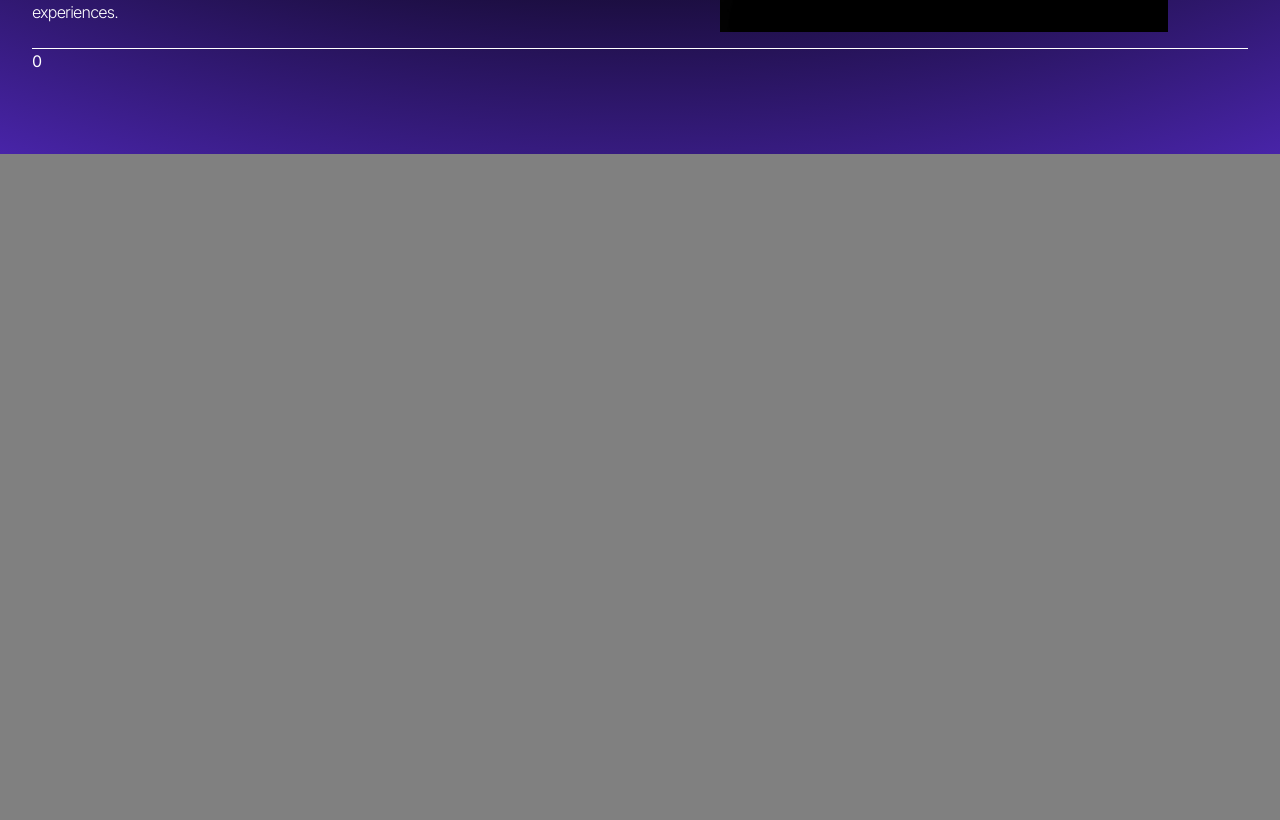
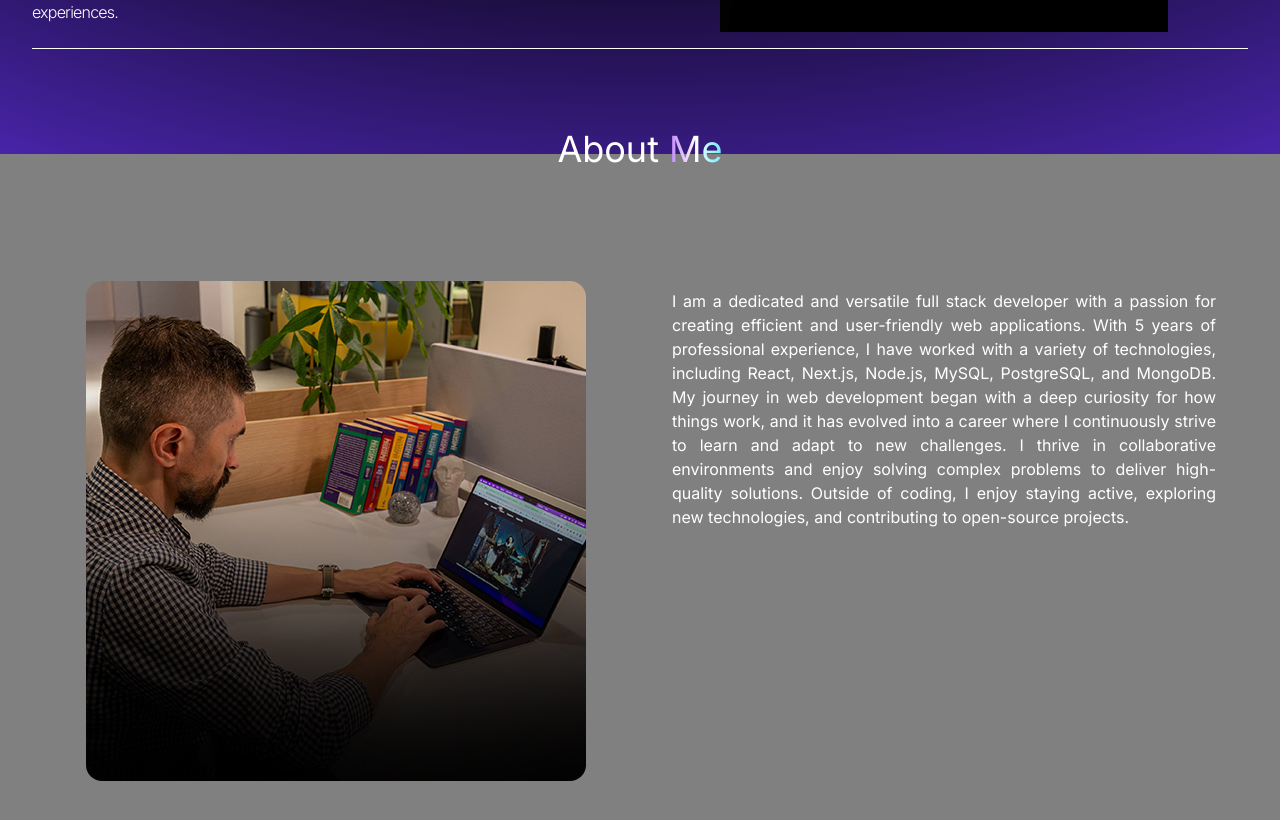
Before and after one commit to Supun-01/react_tailwind_test, a React (Vite) app: page / in a window 1280 px wide. Shown: the part 646-1466 px from the top of the page. Before the commit the page ends 800 px from the top, so only its background shows below. Built offline with nearby package versions, Linux system fonts and the light colour scheme.

Commit message:
About section

```diff
--- a/src/App.jsx
+++ b/src/App.jsx
@@ -5,7 +5,7 @@ import AboutMe from "./components/AboutMe"
 
 function App() {
   return (
-    <div className="overflow-x-hidden text-white antialiased selection:bg-purple-600 selection:text-white relative">
+    <div className="overflow-x-hidden text-white antialiased selection:bg-purple-900 selection:text-cyan-200 relative">
       {/* Background */}
       <div className="fixed top-0 left-0 -z-10 h-screen w-full">
         <div className="absolute inset-0 h-full w-full items-center px-5 py-24 [background:radial-gradient(125%_125%_at_50%_10%,#000_40%,#63e_100%)]"></div>
--- a/src/components/AboutMe.jsx
+++ b/src/components/AboutMe.jsx
@@ -1,6 +1,24 @@
+import AboutImg from "../assets/about.jpg"
+import { ABOUT_TEXT } from "../constants"
+
 function AboutMe() {
     return (
-        0
+        <div className="border-b border-white pb-4">
+            <h2 className="my-20 text-center text-4xl">About <span className="bg-gradient-to-r from-purple-400 via-white to-cyan-300 bg-clip-text text-transparent" >Me</span>
+            </h2>
+
+            <div className="flex flex-wrap">
+                <div className="w-full lg:w-1/2 lg:p-8">
+                    <div className="flex items-center justify-center">
+                        <img className="rounded-2xl" src={AboutImg} alt="About Image" />
+                    </div>
+
+                </div>
+                <div className="w-full lg:w-1/2 lg:p-8">
+                    <div className="flex justify-center lg:justify-start" ><p className="my-2 max-w-xl text-justify">{ABOUT_TEXT}</p></div>
+                </div>
+            </div>
+        </div>
     )
 }
 
--- a/src/components/Hero.jsx
+++ b/src/components/Hero.jsx
@@ -18,7 +18,7 @@ function Hero() {
                         {HERO_CONTENT}
                     </p>
                 </div>
-                <img className="w-full lg:w-1/2 lg:px-20" src={dp} alt="profile Picture" />
+                <img className=" w-full lg:w-1/2 lg:px-20" src={dp} alt="profile Picture" />
             </div>
         </div>
     )
```
